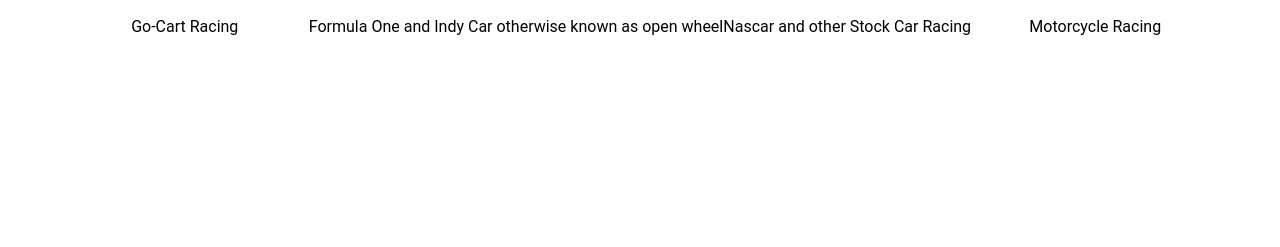
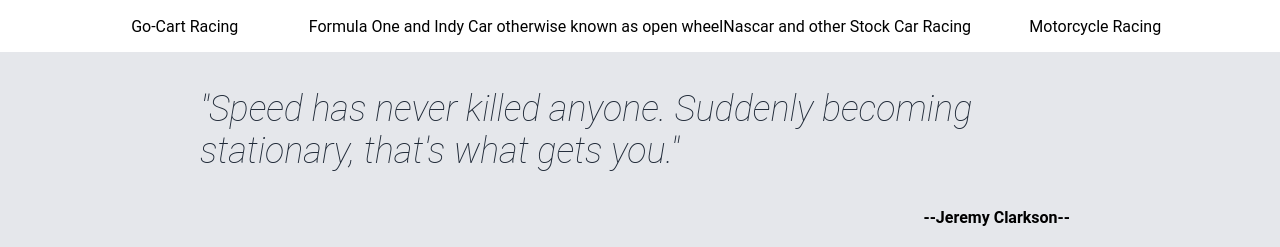
Before and after one commit to jbelgard/odin-landingpage, a plain HTML site: page index.html in a window 1280 px wide. Shown: the part 862-1109 px from the top of the page. Before the commit the page ends 914 px from the top, so only its background shows below. Drawn offline with Linux system fonts and the light colour scheme.

Commit message:
Quote done

```diff
--- a/index.html
+++ b/index.html
@@ -50,6 +50,12 @@
                 </div>
             </div>
         </div>
+        <div class="container-quote">
+            <p>"Speed has never killed anyone.  Suddenly becoming stationary, that's what gets you."</p>
+            <b>
+                --Jeremy Clarkson--
+            </b>
+        </div>
     </div>
 </body>
 </html>
--- a/style.css
+++ b/style.css
@@ -111,3 +111,27 @@
 .cards-info p {
     flex-wrap: wrap;
 }
+
+.container-quote {
+    display: flex;
+    flex-direction: column;
+    background-color: #E5E7EB;
+    padding: 0 200px;
+}
+
+.container-quote p {
+    font-size: 36px;
+    color: #1F2937;
+    font-style: italic;
+    font-weight: lighter;
+    font-family: 'Roboto', arial;
+    text-align: left;
+}
+
+.container-quote b {
+    padding-bottom: 20px;
+    padding-right: 10px;
+    font-family: 'Roboto', arial;
+    text-align: right;
+    justify-content: center;
+}
```
